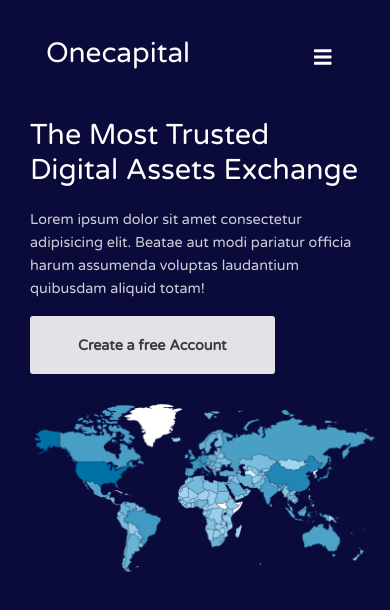
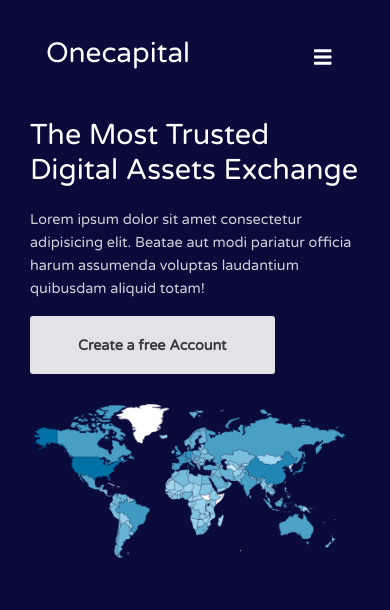
Before and after one commit to Achilles45/onecapital, a Vue app: page / in a window 390 px wide. Shown: the top 610 px of the page. Built offline with nearby package versions, Linux system fonts and the light colour scheme.

Commit message:
Css fixes for img

```diff
--- a/src/components/Banner.vue
+++ b/src/components/Banner.vue
@@ -190,9 +190,12 @@ export default {
         h1{
             font-size: 1.8rem;
         }
+        p{
+            font-size: .85rem;
+        }
     }
     .map{
-        max-width: 350px;
+        max-width: 320px;
         height: auto;
         margin-top: 3rem;
     }
```
